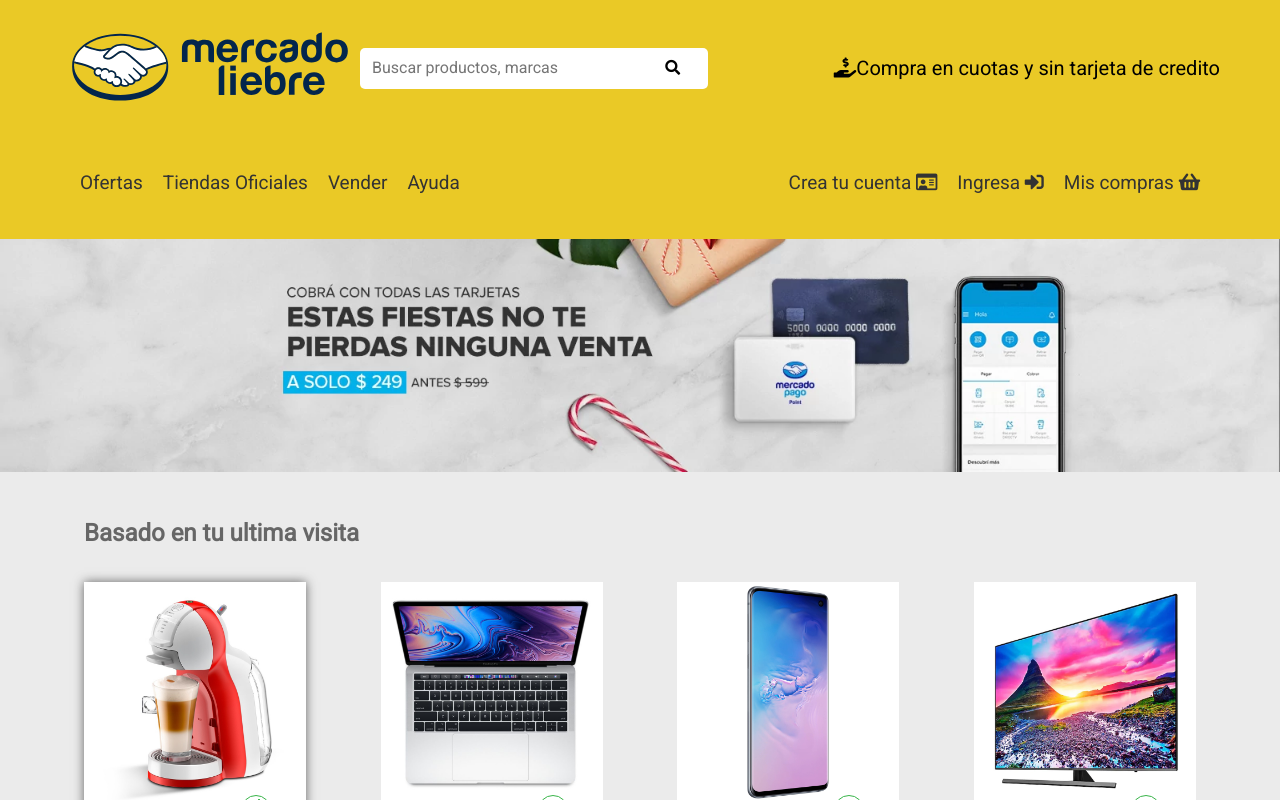
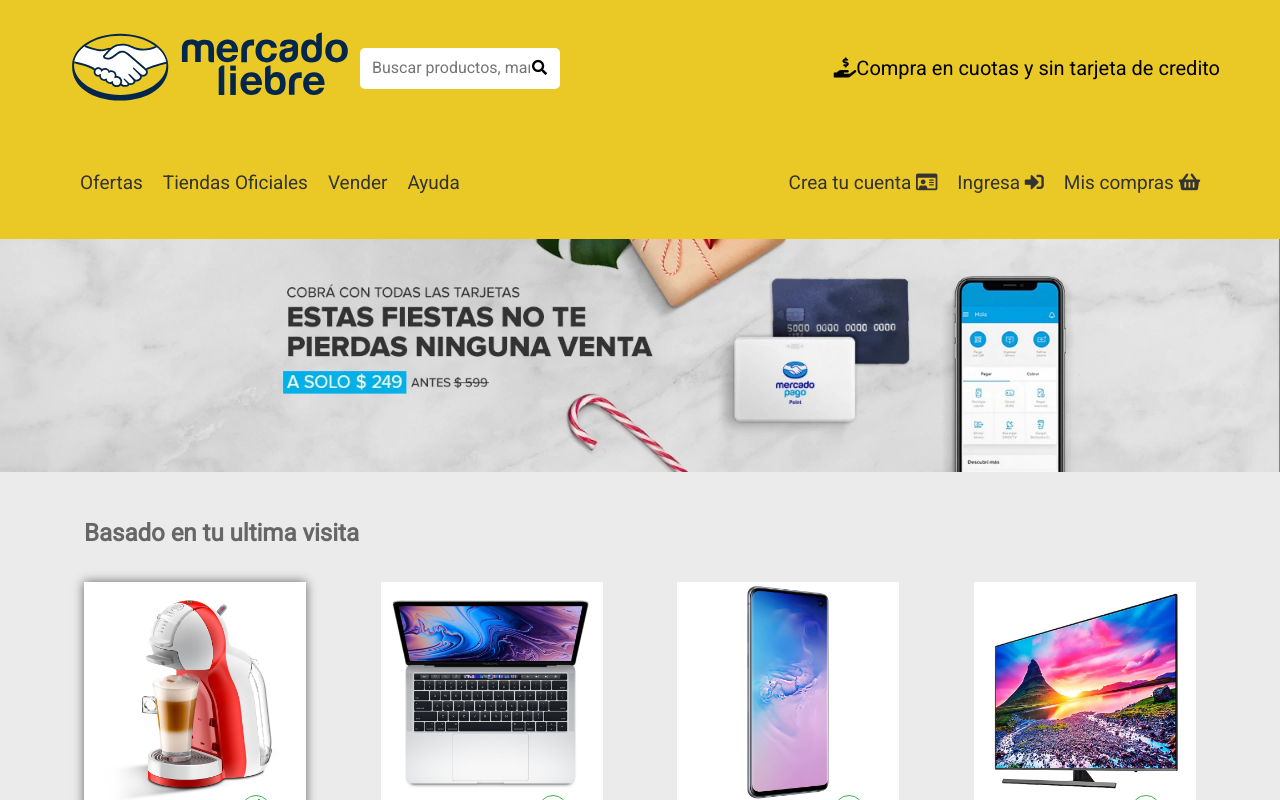
Before and after one commit to joaquincaggiano/Mercado-liebre, a website: page views/home.html in a window 1280 px wide. In both pictures the pointer is over the element 195 px from the left and 736 px from the top of the page. Shown: the top 800 px of the page. Drawn offline with Linux system fonts and the light colour scheme.

Commit message:
arrgle el problema de tamaño

```diff
--- a/public/css/styles.css
+++ b/public/css/styles.css
@@ -30,12 +30,12 @@
 }
 
 .logo-mercado {
-    width: 50%;
+    width: 200px;
     padding: 10px;
 }
 
 .header-form {
-    width: 50%;
+    width: 200px;
     background-color: #FFF;
     padding: 10px;
     border-radius: 5px;
@@ -117,6 +117,19 @@
     background-color: white;
     height: 380px;
     box-shadow: 0 0 10px rgb(100, 100, 100);
+}
+
+.product-article:hover {
+    box-shadow: 0 0 10px rgb(100, 100, 100);
+    height: 430px;
+}
+
+.product-article:hover i {
+    transform: rotate(0.75turn);
+}
+
+.product-article:hover .product-text {
+    display: block;
 }
 
 .product-photo {
@@ -202,6 +215,7 @@
     .logo-div {
         width: 60%;
     }
+
     .compra-text {
         font-size: 20px;
         max-width: 350px;
@@ -239,7 +253,7 @@
     .product-article {
         width: 45%;
         margin: 10px 0;
-        height: 310px;
+        height: 400px;
         box-shadow: 0 0 0 rgb(0, 0, 0);
     }
 
@@ -249,7 +263,7 @@
 
     .product-article:hover {
         box-shadow: 0 0 10px rgb(100, 100, 100);
-        height: 380px;
+        height: 450px;
     }
 
     .product-article:hover i {
@@ -303,6 +317,12 @@
 
     .product-article {
         width: 20%;
+        height: 310px;
+    }
+
+    .product-article:hover {
+        box-shadow: 0 0 10px rgb(100, 100, 100);
+        height: 360px;
     }
 
     /* footer */
```
